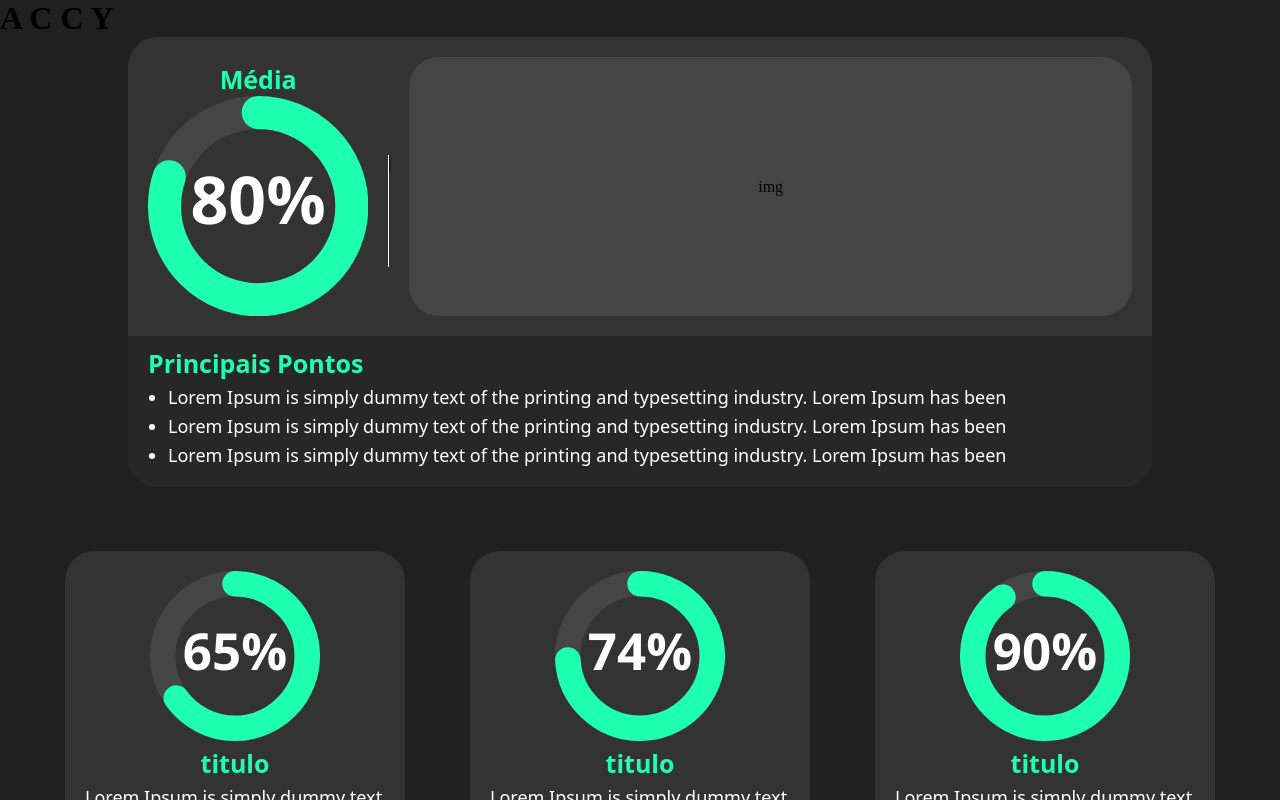
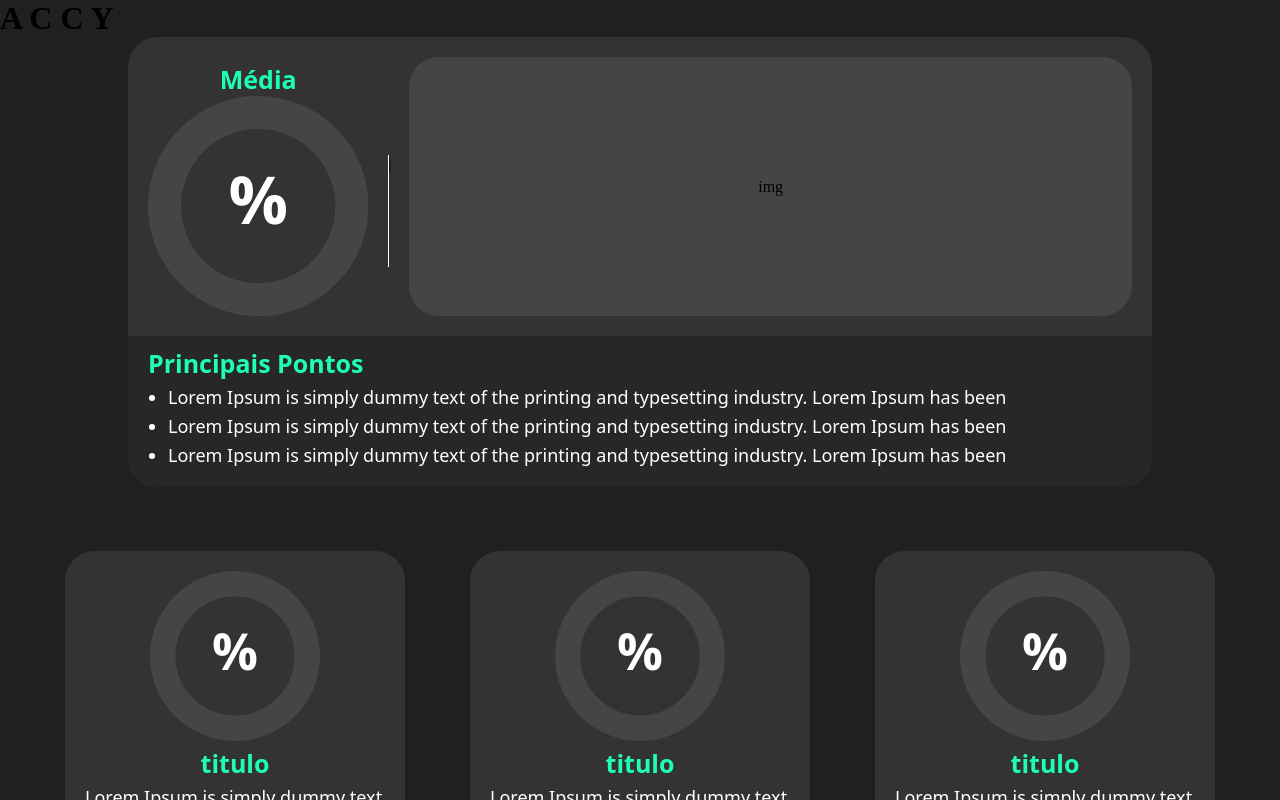
Before and after one commit to f3lip3pavs/scraping_ACCY, a Next.js app in the folder frontEnd/: page / in a window 1280 px wide. Shown: the top 800 px of the page. Built offline with nearby package versions, Linux system fonts and the light colour scheme.

Commit message:
aplication is runnig correctly

```diff
--- a/frontEnd/pages/companents/cards.jsx
+++ b/frontEnd/pages/companents/cards.jsx
@@ -2,21 +2,20 @@
 import { OverallStyled, CardStyled } from '../style/styleApp.jsx'
 import { CircularProgressbar } from 'react-circular-progressbar';
 import 'react-circular-progressbar/dist/styles.css';
-
-
-
-    let response = ['80','65','74','90']
+import {CardsContext} from "../context/cardsProvider.jsx";
+import {useContext} from 'react'
 
 export function Overall(props) {
 
-    const num = props.arrayPosition;
+    let [json, setJason] = useContext(CardsContext)
 
     return (
         <OverallStyled>
+
             <div className='top-card'>
                     <div>
                         <h4>Média</h4>
-                    <CircularProgressbar className='overall-progressbar' value={response[num]} text={`${response[num]}%`} strokeWidth={15}/>
+                        <CircularProgressbar className='overall-progressbar' value={json.overall} text={`${json.overall}%`} strokeWidth={15}/>
                     </div>
                     <span>|</span>
                     <div className='image-test'>img</div>
@@ -29,6 +28,8 @@ export function Overall(props) {
                         <li>Lorem Ipsum is simply dummy text of the printing and typesetting industry. Lorem Ipsum has been</li>
                     </ul>
                 </div>
+
+
         </OverallStyled>
 
     );
@@ -36,12 +37,14 @@ export function Overall(props) {
 
 export function Card(props) {
 
-    const num = props.arrayPosition;
+    let [json, setJason] = useContext(CardsContext)
+
+    const name = props.name;
 
     return (
         <CardStyled>
             <span className='circular-bar'></span>
-            <CircularProgressbar className='Progressbar' value={response[num]} text={`${response[num]}%`} strokeWidth={15}/>
+            <CircularProgressbar className='Progressbar' value={json[name]} text={`${json[name]}%`} strokeWidth={15}/>
             <h6>{props.title}</h6>
             <p>{props.children}</p>
         </CardStyled>
--- a/frontEnd/pages/companents/components.jsx
+++ b/frontEnd/pages/companents/components.jsx
@@ -1,10 +1,17 @@
-// import React, { useState } from "react";
+//alterar nome do arquivo para drop.jsx
+
+import React, { useState } from "react";
 import {useCallback} from 'react'
 import {useDropzone} from 'react-dropzone'
 import {DropStyle} from '../style/styleApp'
+import {CardsContext} from "../context/cardsProvider.jsx";
+import {useContext} from 'react'
 
-function Dropz() {
+function Dropz({result}) {
 
+  //const [json, setJason] = useState({})
+  let [json, setJason] = useContext(CardsContext)
+  //json = {}
   const onDrop = useCallback(acceptedFiles => {
 
     const upload = (file) =>{
@@ -13,13 +20,26 @@ function Dropz() {
       fileForm.append('file', file)
 
 
-        fetch('http://192.168.0.76:3001/post/up', {//ACCY: http://192.168.0.16:3001
+        fetch('http://192.168.0.16:3001/post/up', {//ACCY: http://192.168.0.16:3001
           headers:{
             contentType: 'multipart/form-data'
           },
           method: 'POST',
           body: fileForm
-        }).then(res => {return res.json()}).then(json => {console.log(json)})
+        }).then(res => {return res.json()}).then(jsonRes => {
+          const obj = JSON.parse(jsonRes)
+
+          setJason({
+            json,
+            overall: obj.overall,
+            uniqueness: obj.uniqueness,
+            legibility: obj.legibility,
+            color: obj.color
+          });
+
+          console.log(json)
+
+        })
 
       }
 
@@ -37,6 +57,7 @@ function Dropz() {
 
   return (
     <DropStyle {...getRootProps()} >
+
         <input {...getInputProps()}/>
         {
           isDragActive ?
--- /dev/null
+++ b/frontEnd/pages/context/cardsProvider.jsx
@@ -0,0 +1,19 @@
+import React, {useState, createContext} from 'react'
+
+export const CardsContext = createContext();
+
+export default function CardsProvider(props){
+
+    let [json, setJason] = useState({
+        overall:'',
+        uniqueness:'',
+        legibility:'',
+        color:'',
+    })
+
+    return(
+        <CardsContext.Provider value={[json, setJason]}>
+            {props.children}
+        </CardsContext.Provider>
+    )
+}
--- a/frontEnd/pages/index.jsx
+++ b/frontEnd/pages/index.jsx
@@ -4,24 +4,26 @@ import Header from "./companents/header";
 import {Overall, Card} from "./companents/cards";
 import Footer from "./companents/footer";
 import {Section} from './style/styleApp'
-
-
+import CardsProvider from "./context/cardsProvider.jsx";
 
 function App() {
+
   return (
     <main>
       <GlobalStyle/>
       <Header/>
-      <Overall arrayPosition={0} title='titulo'/>
+      <CardsProvider>
+        <Overall title='titulo'/>
         <Section>
-        <Card arrayPosition={1} title='titulo'>Lorem Ipsum is simply dummy text of the printing and typesetting industry. Lorem Ipsum has been
+          <Card name={'color'} title='titulo'>Lorem Ipsum is simply dummy text of the printing and typesetting industry. Lorem Ipsum has been
           the industry's standard dummy text ever since the 1500s, when an unknown printer took a galley of type and scrambled it to make a </Card>
-        <Card arrayPosition={2} title='titulo'>Lorem Ipsum is simply dummy text of the printing and typesetting industry. Lorem Ipsum has been
+          <Card name={'uniqueness'} title='titulo'>Lorem Ipsum is simply dummy text of the printing and typesetting industry. Lorem Ipsum has been
           the industry's standard dummy text ever since the 1500s, when an unknown printer took a galley of type and scrambled it to make a </Card>
-        <Card arrayPosition={3} title='titulo'>Lorem Ipsum is simply dummy text of the printing and typesetting industry. Lorem Ipsum has been
+          <Card name={'legibility'} title='titulo'>Lorem Ipsum is simply dummy text of the printing and typesetting industry. Lorem Ipsum has been
           the industry's standard dummy text ever since the 1500s, when an unknown printer took a galley of type and scrambled it to make a </Card>
         </Section>
         <Dropz/>
+      </CardsProvider>
       <Footer/>
     </main>
   );
```
Also changed, not shown: 1 other file (tests, documents, lock files or other folders). Lines whose indentation alone changed are shown as unchanged.
